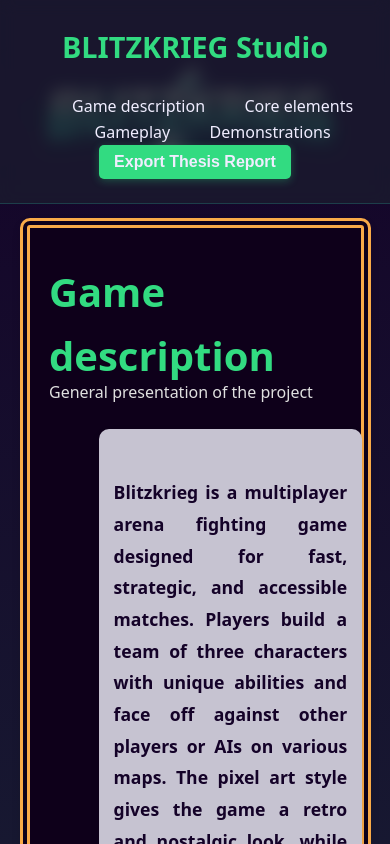
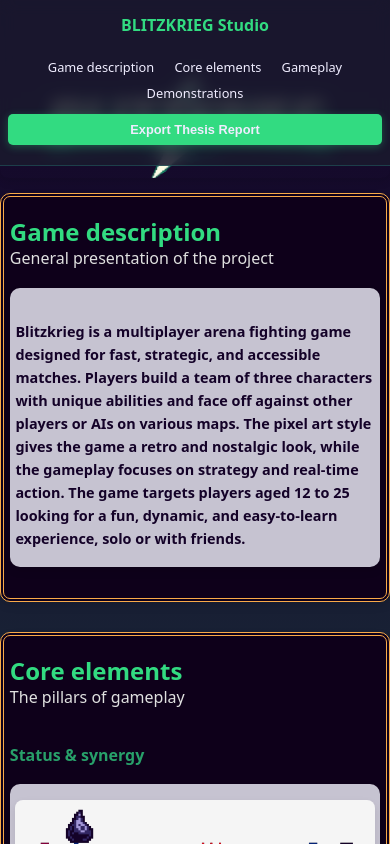
Before and after one commit to Yloan/Website_firstDefense, a website: page index.html in a window 390 px wide. Shown: the top 844 px of the page. Drawn offline with Linux system fonts and the light colour scheme.

Commit message:
test deployement push git responsive changement check

```diff
--- a/styles.css
+++ b/styles.css
@@ -274,5 +274,183 @@ footer {
     }
     .nav-links {
     text-align: center;
+    flex-direction: column;
+    gap: 1rem;
+    align-items: center;
+    }
+
+    h1 {
+        font-size: 2rem;
+    }
+
+    h3 {
+        font-size: 1.4rem;
+    }
+
+    section {
+        width: 95%;
+        margin: 30px auto;
+        padding: 1.5rem 3%;
+    }
+
+    #Export_button {
+        margin: 0.5rem auto;
+    }
+
+    .logo {
+        font-size: 1.4rem;
+    }
+
+    .controls-list li {
+        padding: 0.8rem 1rem;
+        font-size: 1rem;
     }
 }
+
+@media (max-width: 600px) {
+    body {
+        padding: 60px 0 0 0;
+    }
+
+    header {
+        padding: 1rem 3%;
+    }
+
+    nav {
+        flex-direction: column;
+        gap: 1rem;
+    }
+
+    .logo {
+        font-size: 1.2rem;
+        text-align: center;
+        width: 100%;
+    }
+
+    .nav-links {
+        flex-direction: column;
+        gap: 0.8rem;
+        width: 100%;
+        padding: 0;
+    }
+
+    .nav-links a {
+        margin-left: 0;
+        padding: 0.5rem;
+        font-size: 0.9rem;
+    }
+
+    #Export_button {
+        margin: 0.5rem 0;
+        padding: 0.6rem 1rem;
+        font-size: 0.85rem;
+        width: 100%;
+    }
+
+    h1 {
+        font-size: 1.8rem;
+        margin-bottom: -0.3rem;
+    }
+
+    h3 {
+        font-size: 1.2rem;
+        margin-bottom: 0.8rem;
+    }
+
+    section {
+        width: 95%;
+        margin: 20px auto;
+        padding: 1.2rem 2%;
+        border: 6px double var(--brun);
+    }
+
+    section .subtitle {
+        font-size: 1.2rem;
+        margin-bottom: 1rem;
+    }
+
+    section .paragraph {
+        font-size: 1rem;
+        line-height: 1.6;
+        text-align: left;
+    }
+
+    section .subsection {
+        margin-top: 1rem;
+    }
+
+    .controls-list {
+        margin: 1rem 0;
+        padding: 0 0.5rem;
+    }
+
+    .controls-list li {
+        background-color: rgba(50, 219, 129, 0.08);
+        border-left: 3px solid var(--primary);
+        padding: 0.7rem 1rem;
+        margin-bottom: 0.6rem;
+        font-size: 0.95rem;
+        line-height: 1.4;
+    }
+
+    img {
+        border-radius: 8px;
+    }
+
+    video {
+        margin-top: 0.8rem;
+        border-radius: 8px;
+    }
+
+    footer {
+        padding: 1.5rem 0.8rem;
+        font-size: 0.85rem;
+        margin-top: 2rem;
+    }
+
+    section #SS {
+        margin-top: 2rem;
+    }
+}
+
+@media (max-width: 400px) {
+    header {
+        padding: 0.8rem 2%;
+    }
+
+    .logo {
+        font-size: 1rem;
+    }
+
+    .nav-links a {
+        font-size: 0.8rem;
+    }
+
+    h1 {
+        font-size: 1.5rem;
+    }
+
+    h3 {
+        font-size: 1rem;
+    }
+
+    section {
+        width: 100%;
+        margin: 15px 0;
+        padding: 1rem 1.5%;
+        border: 4px double var(--brun);
+    }
+
+    section .subtitle {
+        font-size: 1rem;
+    }
+
+    section .paragraph {
+        font-size: 0.9rem;
+    }
+
+    #Export_button {
+        padding: 0.5rem 0.8rem;
+        font-size: 0.8rem;
+    }
+}
```
